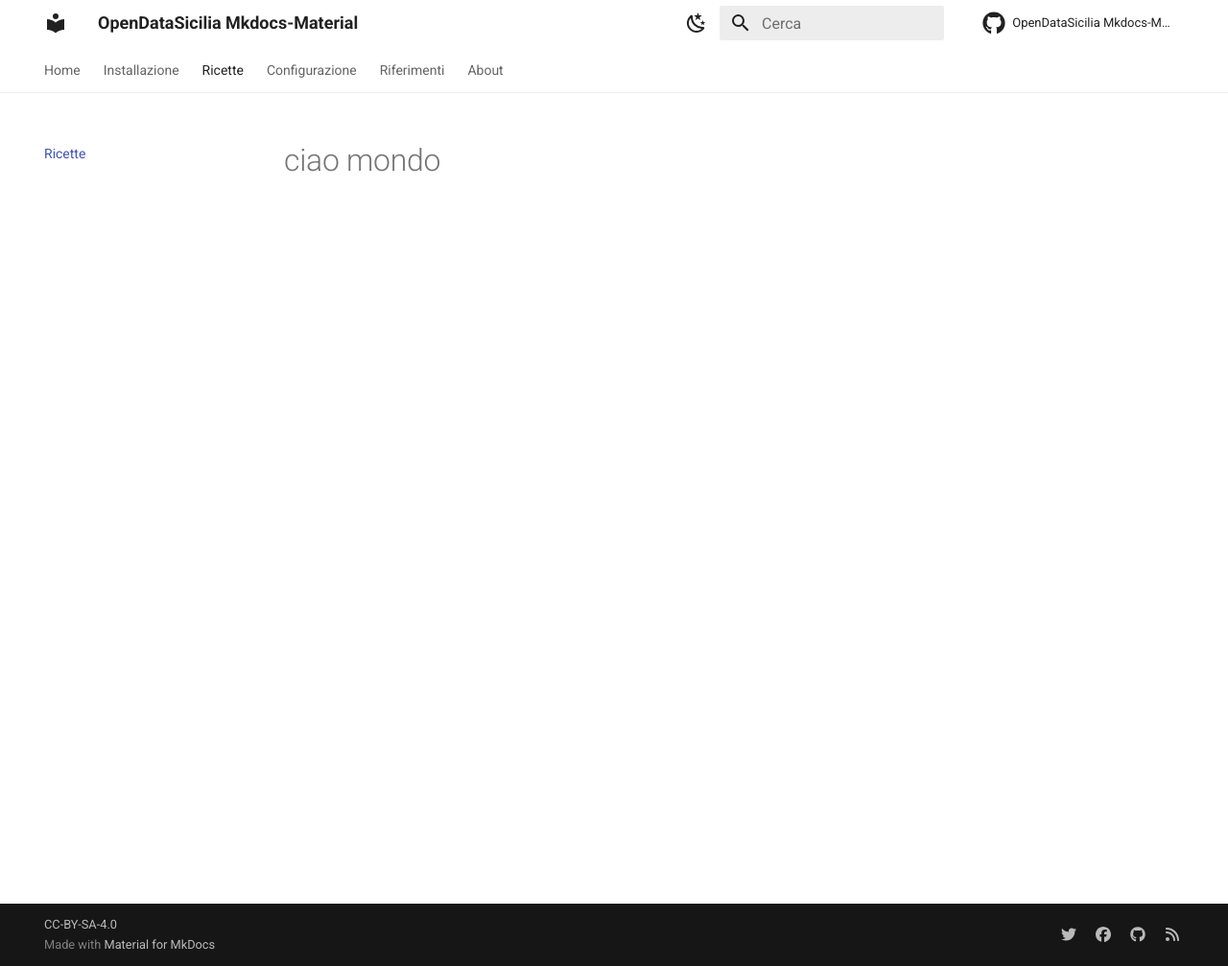
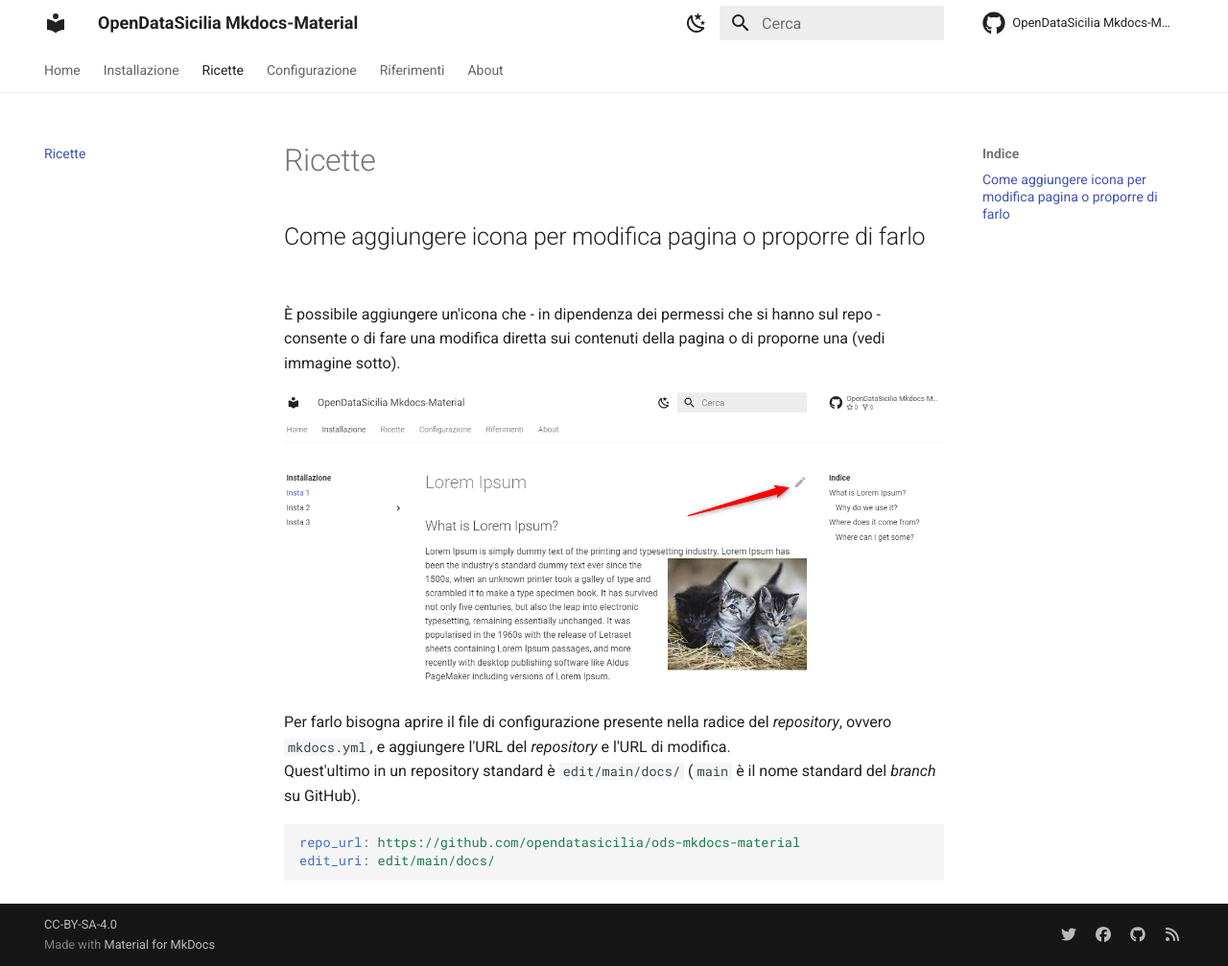
Before and after one commit to opendatasicilia/ods-mkdocs-material, an MkDocs documentation site: the page built from docs/Ricette/index.md, in a window 1280 px wide and 1007 px high. Shown: the whole window at 96% size. Built offline with MkDocs 1.6.1 and Material for MkDocs 9.7.7, drawn with Linux system fonts in a browser that asks for light colours; comment, search, counter and statistics services are not loaded.

Commit message:
close #5

````diff
--- a/docs/Ricette/index.md
+++ b/docs/Ricette/index.md
@@ -1 +1,13 @@
-# ciao mondo
+## Come aggiungere icona per modifica pagina o proporre di farlo
+
+È possibile aggiungere un'icona che - in dipendenza dei permessi che si hanno sul repo - consente o di fare una modifica diretta sui contenuti della pagina o di proporne una (vedi immagine sotto).
+
+![](img/modificaPagina.png)
+
+Per farlo bisogna aprire il file di configurazione presente nella radice del *repository*, ovvero `mkdocs.yml`, e aggiungere l'URL del *repository* e l'URL di modifica.<br>
+Quest'ultimo in un repository standard è `edit/main/docs/` (`main` è il nome standard del *branch* su GitHub).
+
+```yaml
+repo_url: https://github.com/opendatasicilia/ods-mkdocs-material
+edit_uri: edit/main/docs/
+```
````
Also changed, not shown: docs/Ricette/img/modificaPagina.png (added).
